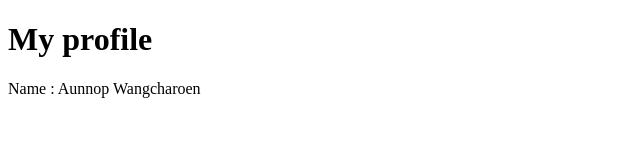
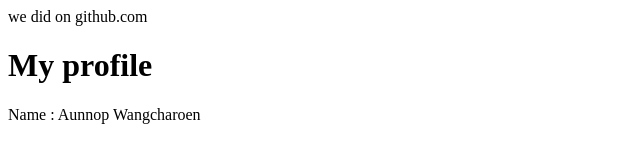
Before and after one commit to Aunnop-Wangcharoen/essential-skill, a plain HTML site: page index.html in a window 1280 px wide. Shown: the whole page, without its empty margins (0-640 px from the left). Drawn offline with Linux system fonts and the light colour scheme.

Commit message:
Update index.html

```diff
--- a/index.html
+++ b/index.html
@@ -6,6 +6,7 @@
     <title>Document</title>
 </head>
 <body>
+    we did on github.com
     <h1>My profile</h1>
     <p>Name : Aunnop Wangcharoen</p>
 </body>
```
